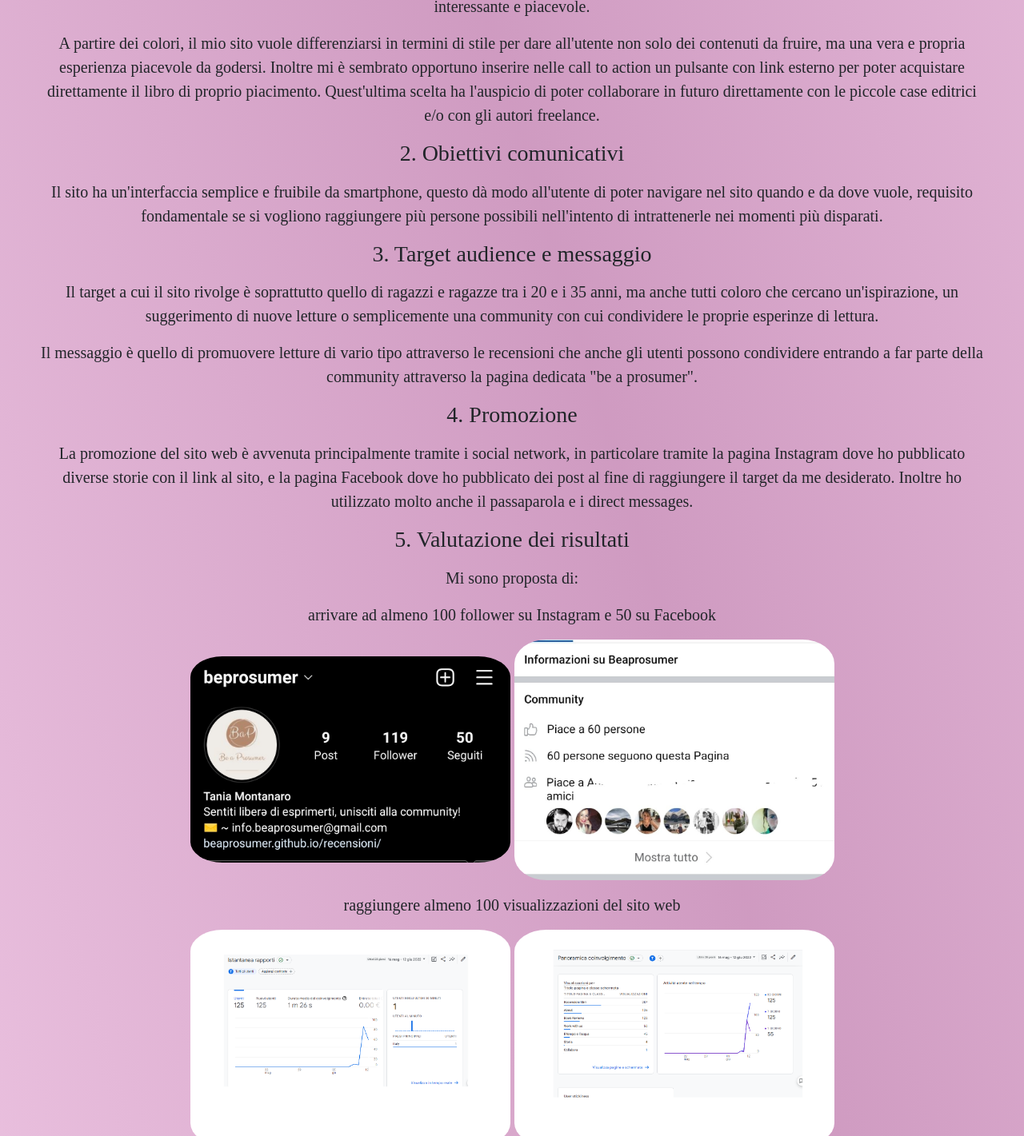
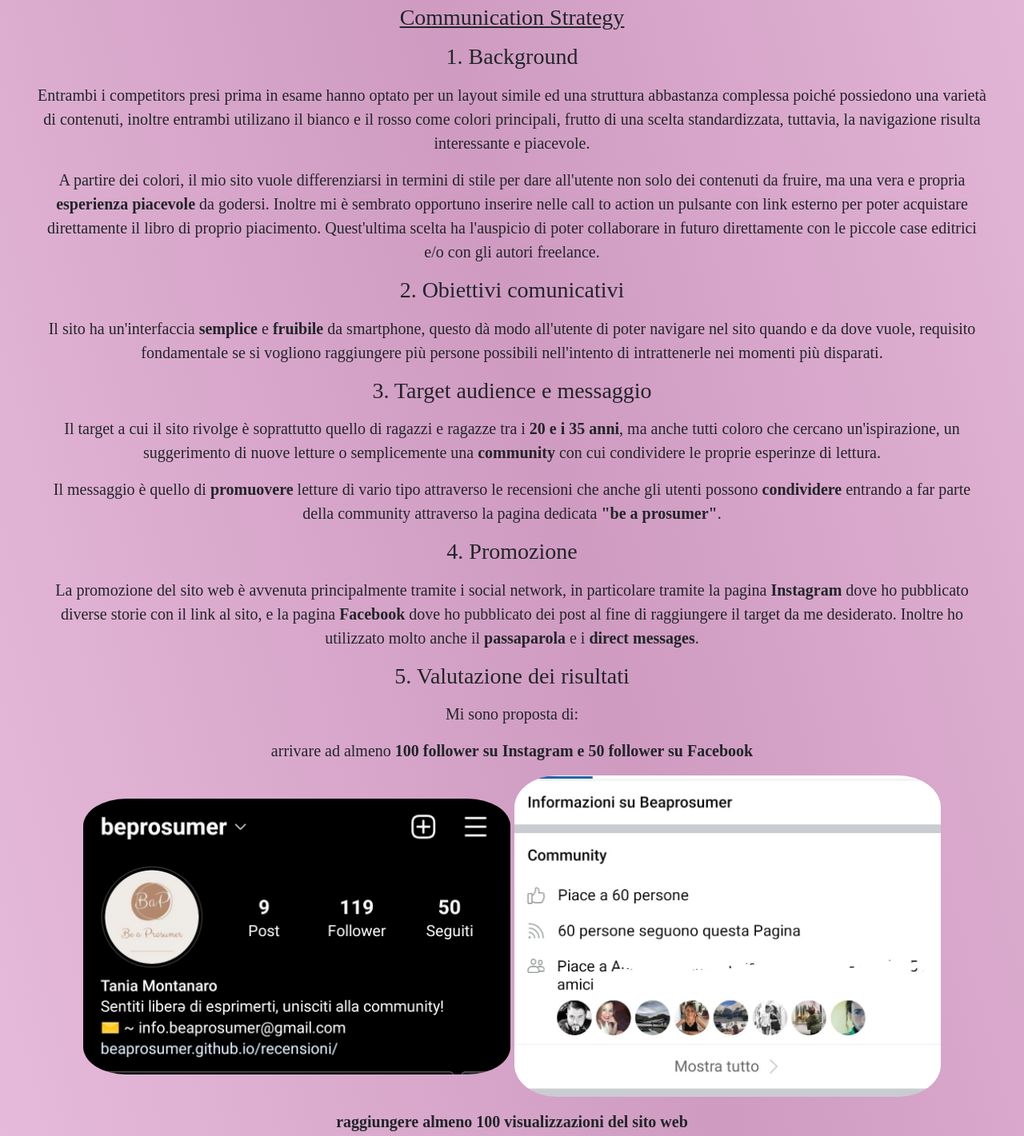
Before and after one commit to beaprosumer/recensioni, a plain HTML site: page documentazione.html in a window 1280 px wide. Shown: the part 2060-3481 px from the top of the page at 80% size. Drawn offline with nearby package versions, Linux system fonts and the light colour scheme; a web font is replaced by a local one.

Commit message:
Add files via upload
fluid doc

```diff
--- a/css/style.css
+++ b/css/style.css
@@ -90,7 +90,7 @@ a:hover {background-color: #cb97bd;
 
 /*recensioni*/
 
-.container-fluid {padding-top: 12%;
+.container-fluid {padding-top: 10%;
 				  margin: none;
 				  text-align: center;
 				  }
@@ -195,7 +195,7 @@ input[type=submit]:hover {
 }
 
 /*documentazione*/
-.documentazione img {width: 20em;
+.documentazione img {width: 45%;
 					height: auto;
 					border-radius: 10%;}
 
--- a/documentazione.html
+++ b/documentazione.html
@@ -100,29 +100,29 @@
                     Entrambi i competitors presi prima in esame hanno optato per un layout simile ed una struttura abbastanza complessa poiché possiedono una varietà di contenuti, inoltre entrambi utilizano il bianco e il rosso come colori principali, frutto di una scelta standardizzata, tuttavia, la navigazione risulta interessante e piacevole.
                 </p>
                 <p>
-                     A partire dei colori, il mio sito vuole differenziarsi in termini di stile per dare all'utente non solo dei contenuti da fruire, ma una vera e propria esperienza piacevole da godersi. Inoltre mi è sembrato opportuno inserire nelle call to action un pulsante con link esterno per poter acquistare direttamente il libro di proprio piacimento. Quest'ultima scelta ha l'auspicio di poter collaborare in futuro direttamente con le piccole case editrici e/o con gli autori freelance.
+                     A partire dei colori, il mio sito vuole differenziarsi in termini di stile per dare all'utente non solo dei contenuti da fruire, ma una vera e propria <b>esperienza piacevole</b> da godersi. Inoltre mi è sembrato opportuno inserire nelle call to action un pulsante con link esterno per poter acquistare direttamente il libro di proprio piacimento. Quest'ultima scelta ha l'auspicio di poter collaborare in futuro direttamente con le piccole case editrici e/o con gli autori freelance.
                 </p>
                 <p>
                     <h3>2. Obiettivi comunicativi</h3>
                 </p>
                 <p>
-                    Il sito ha un'interfaccia semplice e fruibile da smartphone, questo dà modo all'utente di poter navigare nel sito quando e da dove vuole, requisito fondamentale se si vogliono raggiungere più persone possibili nell'intento di intrattenerle nei momenti più disparati.
+                    Il sito ha un'interfaccia <b>semplice</b> e <b>fruibile</b> da smartphone, questo dà modo all'utente di poter navigare nel sito quando e da dove vuole, requisito fondamentale se si vogliono raggiungere più persone possibili nell'intento di intrattenerle nei momenti più disparati.
 
                 </p>
                  <p>
                     <h3>3. Target audience e messaggio</h3>
                 </p>
                 <p>
-                    Il target a cui il sito rivolge è soprattutto quello di ragazzi e ragazze tra i 20 e i 35 anni, ma anche tutti coloro che cercano un'ispirazione, un suggerimento di nuove letture o semplicemente una community con cui condividere le proprie esperinze di lettura.
+                    Il target a cui il sito rivolge è soprattutto quello di ragazzi e ragazze tra i <b>20 e i 35 anni</b>, ma anche tutti coloro che cercano un'ispirazione, un suggerimento di nuove letture o semplicemente una <b>community</b> con cui condividere le proprie esperinze di lettura.
                 </p>
                 <p>
-                    Il messaggio è quello di promuovere letture di vario tipo attraverso le recensioni che anche gli utenti possono condividere entrando a far parte della community attraverso la pagina dedicata "be a prosumer".
+                    Il messaggio è quello di <b>promuovere</b> letture di vario tipo attraverso le recensioni che anche gli utenti possono <b>condividere</b> entrando a far parte della community attraverso la pagina dedicata <b>"be a prosumer"</b>.
                 </p>
                 <p>
                     <h3>4. Promozione</h3>
                 </p>
                 <p>
-                    La promozione del sito web è avvenuta principalmente tramite i social network, in particolare tramite la pagina Instagram dove ho pubblicato diverse storie con il link al sito, e la pagina Facebook dove ho pubblicato dei post al fine di raggiungere il target da me desiderato. Inoltre ho utilizzato molto anche il passaparola e i direct messages.
+                    La promozione del sito web è avvenuta principalmente tramite i social network, in particolare tramite la pagina <b>Instagram</b> dove ho pubblicato diverse storie con il link al sito, e la pagina <b>Facebook</b> dove ho pubblicato dei post al fine di raggiungere il target da me desiderato. Inoltre ho utilizzato molto anche il <b>passaparola</b> e i <b>direct messages</b>.
                 </p>
                 <p>
                     <h3>5. Valutazione dei risultati</h3>
@@ -131,21 +131,21 @@
                     Mi sono proposta di:
                 </p>
                 <p>
-                    arrivare ad almeno 100 follower su Instagram e 50 su Facebook
+                    arrivare ad almeno <b>100 follower<b> su Instagram e <b>50 follower</b> su Facebook
                 </p>
                 <p>
                     <img float="left" src="img/follow_ig.jpeg">
                     <img float="rigth" src="img/follow_fb.jpeg">
                 </p>
                 <p>
-                    raggiungere almeno 100 visualizzazioni del sito web
+                    raggiungere almeno <b>100 visualizzazioni</b> del sito web
                 </p>
                 <p>
                     <img float="left" src="img/istantanea.png">
                     <img float="right" src="img/coinvolgimento.png">
                 </p>
                 <p>
-                    raggiungere il target desiderato e un buon livello di gradimento
+                    raggiungere il <b>target desiderato</b> e un buon livello di gradimento
                 </p>
                 <p>
                     <img float="left" src="img/dati_1.png">
```
